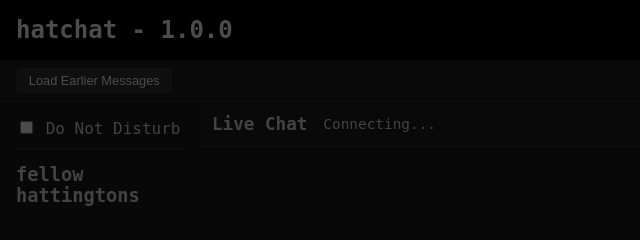
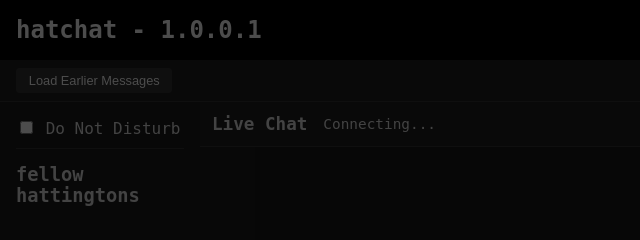
Before and after one commit to blakrrr/blakrrr.github.io, a website: page chat.html in a window 1280 px wide. Shown: the top 240 px of the page, 0-640 px from the left. Drawn offline with nearby package versions, Linux system fonts and the light colour scheme.

Commit message:
the commit of all time. the best one.

```diff
--- a/chat.html
+++ b/chat.html
@@ -8,7 +8,7 @@
 </head>
 <body>
     <header>
-        <div class="logo">hatchat - 1.0.0</div>
+        <div class="logo">hatchat - 1.0.0.1</div>
         <nav>
             <ul>
                 <li><a href="index.html">homepage</a></li>
```
